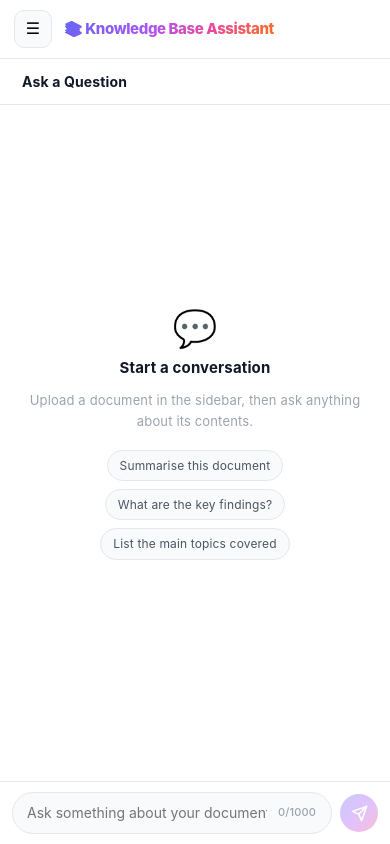
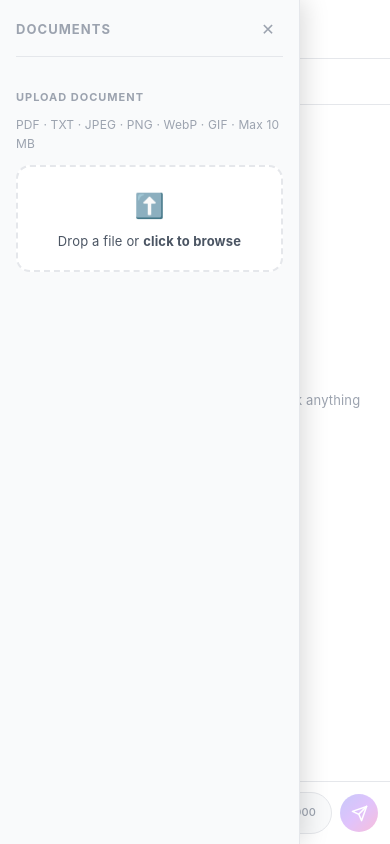
Before and after one commit to the-grandmaster0/knowledge-base, a React (Vite) app in the folder client/: page / in a window 390 px wide. Built offline with nearby package versions, Linux system fonts and the light colour scheme.

Commit message:
Fix: Sidebar Error

```diff
--- a/client/src/App.css
+++ b/client/src/App.css
@@ -92,41 +92,23 @@
   position: relative;
 }
 
-/* ── Mobile sidebar overlay ──────────────────────────────────── */
-.sidebar-backdrop {
-  display: none;
-  position: fixed;
-  inset: 0;
-  background: rgba(0,0,0,0.45);
-  z-index: 40;
-  backdrop-filter: blur(2px);
-}
-
-.sidebar--mobile {
-  display: none;
-  position: fixed;
-  top: 0; left: 0;
-  width: min(300px, 85vw);
-  height: 100svh;
-  z-index: 50;
-  overflow-y: auto;
-  padding: 0 16px 24px;
+/* ================================================================
+   Sidebar — single instance, always mounted
+   Desktop: normal grid column
+   Mobile:  fixed overlay, slides in/out via data-open attribute
+   ================================================================ */
+.sidebar {
+  border-right: 1px solid var(--border);
+  padding: 18px 16px;
+  display: flex;
   flex-direction: column;
   gap: 18px;
   background: var(--bg-subtle);
-  border-right: 1px solid var(--border);
-  box-shadow: 4px 0 24px rgba(0,0,0,0.15);
+  overflow-y: auto;
 }
 
-.sidebar-mobile-header {
-  display: flex;
-  align-items: center;
-  justify-content: space-between;
-  padding: 16px 0 12px;
-  border-bottom: 1px solid var(--border);
-  margin-bottom: 16px;
-  flex-shrink: 0;
-}
+/* Mobile drawer header — hidden on desktop */
+.sidebar-mobile-header { display: none; }
 
 .sidebar-mobile-title {
   font-size: 13px; font-weight: 700; text-transform: uppercase;
@@ -141,24 +123,6 @@
   transition: background 0.15s;
 }
 .sidebar-mobile-close:hover { background: var(--border); }
-
-/* ================================================================
-   Sidebar
-   ================================================================ */
-.sidebar {
-  border-right: 1px solid var(--border);
-  padding: 18px 16px;
-  display: flex;
-  flex-direction: column;
-  gap: 18px;
-  background: var(--bg-subtle);
-  overflow-y: auto;
-}
-
-/* Desktop sidebar — always visible */
-.sidebar--desktop {
-  display: flex;
-}
 
 /* ================================================================
    Upload panel
@@ -823,43 +787,60 @@
   /* Header */
   .app-header { padding: 10px 14px; }
   .app-header h1 { font-size: 15px; }
-  .app-subtitle { display: none; }  /* hide on very small screens */
-  .sidebar-toggle { display: flex; } /* show hamburger */
+  .app-subtitle { display: none; }
+  .sidebar-toggle { display: flex; }
 
-  /* Layout — single column, chat takes full width */
+  /* Layout — chat takes full width */
   .app-layout {
     grid-template-columns: 1fr;
     height: calc(100svh - 57px);
   }
 
-  /* Desktop sidebar hidden on mobile */
-  .sidebar--desktop { display: none; }
+  /* Sidebar becomes a fixed overlay on mobile */
+  .sidebar {
+    position: fixed;
+    top: 0; left: 0;
+    width: min(300px, 85vw);
+    height: 100svh;
+    z-index: 50;
+    transform: translateX(-100%);
+    transition: transform 0.28s cubic-bezier(0.4, 0, 0.2, 1);
+    box-shadow: 4px 0 24px rgba(0,0,0,0.15);
+    padding-top: 0;
+    border-right: 1px solid var(--border);
+  }
 
-  /* Mobile sidebar drawer + backdrop shown */
-  .sidebar-backdrop { display: block; }
-  .sidebar--mobile  { display: flex; }
+  /* When open — slide in */
+  .sidebar[data-open="true"] {
+    transform: translateX(0);
+  }
+
+  /* Show mobile drawer header */
+  .sidebar-mobile-header {
+    display: flex;
+    align-items: center;
+    justify-content: space-between;
+    padding: 14px 0 12px;
+    border-bottom: 1px solid var(--border);
+    margin-bottom: 16px;
+    flex-shrink: 0;
+  }
 
   /* Chat panel full width */
   .chat-panel { width: 100%; }
 
-  /* Message list — less padding */
+  /* Message list */
   .msg-list { padding: 16px 12px; gap: 16px; }
-
-  /* Messages — full width, smaller avatars */
   .msg { gap: 8px; }
   .msg__avatar { width: 28px; height: 28px; font-size: 14px; }
   .msg__body { max-width: 100%; }
   .msg--user .msg__body { max-width: 88%; }
-
-  /* Bubbles */
   .msg--user .msg__text { font-size: 13.5px; padding: 10px 14px; }
   .msg__markdown { font-size: 13.5px; padding: 12px 14px; }
-
-  /* Hide copy button label on mobile — just the icon */
   .copy-btn__label { display: none; }
   .copy-btn { padding: 3px 6px; }
 
-  /* Source cards — tighter */
+  /* Source cards */
   .src-card__header { padding: 8px 12px 0; }
   .src-card__relevance { padding: 6px 12px; }
   .src-card__snippet { padding: 8px 12px 10px; font-size: 12px; }
@@ -876,7 +857,7 @@
   .chat-empty__hint { font-size: 13px; }
   .chat-empty__chip { font-size: 12px; padding: 5px 12px; }
 
-  /* Upload panel drop zone */
+  /* Upload panel */
   .drop-zone { padding: 20px 12px; min-height: 80px; }
   .drop-icon { font-size: 24px; }
 }
--- a/client/src/App.jsx
+++ b/client/src/App.jsx
@@ -1,4 +1,4 @@
-import { useState, useEffect } from 'react';
+import { useState, useEffect, useRef } from 'react';
 import { motion, AnimatePresence } from 'framer-motion';
 import UploadPanel from './components/UploadPanel.jsx';
 import ChatPanel from './components/ChatPanel.jsx';
@@ -26,12 +26,18 @@ export default function App() {
 
   useEffect(() => { savePersistedFiles(ingestedFiles); }, [ingestedFiles]);
 
-  // Close sidebar when tapping backdrop on mobile
+  // Close on Escape
   useEffect(() => {
     if (!sidebarOpen) return;
-    function onKey(e) { if (e.key === 'Escape') setSidebarOpen(false); }
+    const onKey = (e) => { if (e.key === 'Escape') setSidebarOpen(false); };
     window.addEventListener('keydown', onKey);
     return () => window.removeEventListener('keydown', onKey);
+  }, [sidebarOpen]);
+
+  // Lock body scroll when mobile sidebar is open
+  useEffect(() => {
+    document.body.style.overflow = sidebarOpen ? 'hidden' : '';
+    return () => { document.body.style.overflow = ''; };
   }, [sidebarOpen]);
 
   function handleIngested(fileInfo) {
@@ -39,6 +45,7 @@ export default function App() {
       const without = prev.filter((f) => f.filename !== fileInfo.filename);
       return [fileInfo, ...without];
     });
+    setSidebarOpen(false); // close drawer on mobile after upload
   }
 
   async function handleDeleteFile(filename) {
@@ -70,9 +77,86 @@ export default function App() {
     }
   }
 
-  const sidebarContent = (
+  return (
+    <div className="app">
+      {/* ── Header ──────────────────────────────────────────────── */}
+      <motion.header
+        className="app-header"
+        initial={{ opacity: 0, y: -12 }}
+        animate={{ opacity: 1, y: 0 }}
+        transition={{ duration: 0.4, ease: [0.4, 0, 0.2, 1] }}
+      >
+        <div className="app-header-inner">
+          {/* Hamburger — visible only on mobile via CSS */}
+          <motion.button
+            className="sidebar-toggle"
+            onClick={() => setSidebarOpen((o) => !o)}
+            aria-label={sidebarOpen ? 'Close sidebar' : 'Open sidebar'}
+            aria-expanded={sidebarOpen}
+            type="button"
+            whileTap={{ scale: 0.9 }}
+          >
+            <span className="sidebar-toggle__icon">{sidebarOpen ? '✕' : '☰'}</span>
+            {ingestedFiles.length > 0 && !sidebarOpen && (
+              <span className="sidebar-toggle__badge">{ingestedFiles.length}</span>
+            )}
+          </motion.button>
+
+          <div className="app-header-text">
+            <h1>📚 Knowledge Base Assistant</h1>
+            <p className="app-subtitle">Upload documents, then ask questions about them.</p>
+          </div>
+        </div>
+      </motion.header>
+
+      <main className="app-layout">
+
+        {/* ── Single sidebar — always mounted, never duplicated ── */}
+        {/*    Desktop: static column via CSS grid                  */}
+        {/*    Mobile: slides in/out via Framer Motion transform    */}
         <>
-      <UploadPanel onIngested={(f) => { handleIngested(f); setSidebarOpen(false); }} />
+          {/* Backdrop — only visible on mobile when open */}
+          <AnimatePresence>
+            {sidebarOpen && (
+              <motion.div
+                className="sidebar-backdrop"
+                initial={{ opacity: 0 }}
+                animate={{ opacity: 1 }}
+                exit={{ opacity: 0 }}
+                transition={{ duration: 0.2 }}
+                onClick={() => setSidebarOpen(false)}
+                aria-hidden="true"
+              />
+            )}
+          </AnimatePresence>
+
+          {/*
+            The sidebar is ALWAYS in the DOM.
+            On desktop: normal grid column, transform has no effect (translateX(0)).
+            On mobile:  position:fixed, slides via x transform.
+            This means UploadPanel is never remounted — its state is preserved.
+          */}
+          <motion.aside
+            className="sidebar"
+            aria-label="Documents sidebar"
+            // Only animate on mobile — on desktop this is a no-op since
+            // the element is in normal flow and transform doesn't shift it.
+            animate={{ x: 0 }}
+            aria-hidden={sidebarOpen ? undefined : undefined}
+            data-open={sidebarOpen}
+          >
+            {/* Mobile drawer header */}
+            <div className="sidebar-mobile-header">
+              <span className="sidebar-mobile-title">Documents</span>
+              <button
+                className="sidebar-mobile-close"
+                onClick={() => setSidebarOpen(false)}
+                aria-label="Close sidebar"
+                type="button"
+              >✕</button>
+            </div>
+
+            <UploadPanel onIngested={handleIngested} />
 
             <AnimatePresence>
               {ingestedFiles.length > 0 && (
@@ -143,88 +227,8 @@ export default function App() {
                 </motion.section>
               )}
             </AnimatePresence>
-    </>
-  );
-
-  return (
-    <div className="app">
-      {/* ── Header ──────────────────────────────────────────────── */}
-      <motion.header
-        className="app-header"
-        initial={{ opacity: 0, y: -12 }}
-        animate={{ opacity: 1, y: 0 }}
-        transition={{ duration: 0.4, ease: [0.4, 0, 0.2, 1] }}
-      >
-        <div className="app-header-inner">
-          {/* Mobile sidebar toggle */}
-          <motion.button
-            className="sidebar-toggle"
-            onClick={() => setSidebarOpen((o) => !o)}
-            aria-label={sidebarOpen ? 'Close sidebar' : 'Open sidebar'}
-            aria-expanded={sidebarOpen}
-            type="button"
-            whileTap={{ scale: 0.9 }}
-          >
-            <span className="sidebar-toggle__icon">
-              {sidebarOpen ? '✕' : '☰'}
-            </span>
-            {ingestedFiles.length > 0 && !sidebarOpen && (
-              <span className="sidebar-toggle__badge">{ingestedFiles.length}</span>
-            )}
-          </motion.button>
-
-          <div className="app-header-text">
-            <h1>📚 Knowledge Base Assistant</h1>
-            <p className="app-subtitle">
-              Upload documents, then ask questions about them.
-            </p>
-          </div>
-        </div>
-      </motion.header>
-
-      <main className="app-layout">
-        {/* ── Desktop sidebar ─────────────────────────────────── */}
-        <aside className="sidebar sidebar--desktop">
-          {sidebarContent}
-        </aside>
-
-        {/* ── Mobile sidebar overlay ───────────────────────────── */}
-        <AnimatePresence>
-          {sidebarOpen && (
-            <>
-              {/* Backdrop */}
-              <motion.div
-                className="sidebar-backdrop"
-                initial={{ opacity: 0 }}
-                animate={{ opacity: 1 }}
-                exit={{ opacity: 0 }}
-                transition={{ duration: 0.2 }}
-                onClick={() => setSidebarOpen(false)}
-                aria-hidden="true"
-              />
-              {/* Drawer */}
-              <motion.aside
-                className="sidebar sidebar--mobile"
-                initial={{ x: '-100%' }}
-                animate={{ x: 0 }}
-                exit={{ x: '-100%' }}
-                transition={{ type: 'spring', stiffness: 320, damping: 34 }}
-                aria-label="Documents sidebar"
-              >
-                <div className="sidebar-mobile-header">
-                  <span className="sidebar-mobile-title">Documents</span>
-                  <button
-                    className="sidebar-mobile-close"
-                    onClick={() => setSidebarOpen(false)}
-                    aria-label="Close sidebar"
-                    type="button"
-                  >✕</button>
-                </div>
-                {sidebarContent}
           </motion.aside>
         </>
-          )}
-        </AnimatePresence>
 
         {/* ── Chat area ────────────────────────────────────────── */}
         <ChatPanel />
```
Lines whose indentation alone changed are shown as unchanged.
